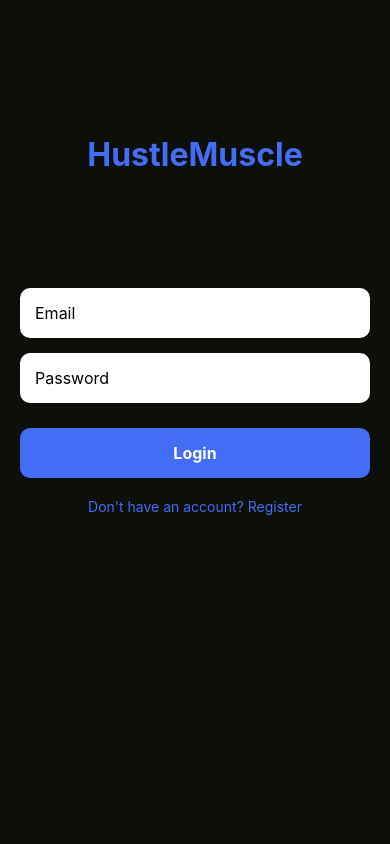
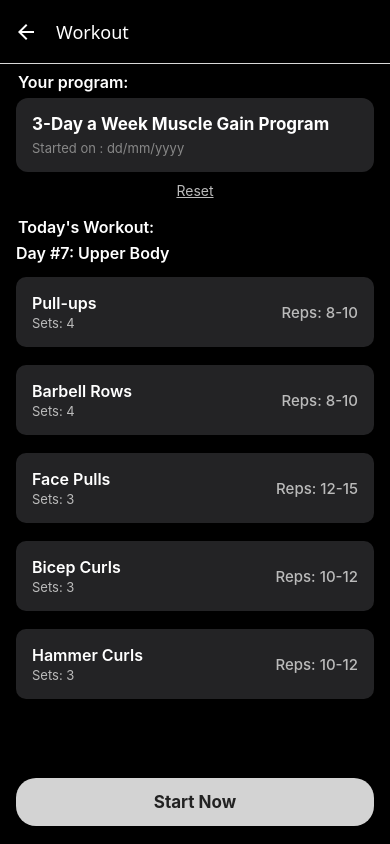
Before and after one commit to finleyparker/hustlemuscle, a React Native app: screen /Workout in a window 390 px wide. Built offline with nearby package versions, Linux system fonts and the light colour scheme.

Commit message:
new workout screen added

```diff
--- a/App.tsx
+++ b/App.tsx
@@ -11,6 +11,7 @@ import WorkoutPlanScreen from './screens/WorkoutPlanScreen';
 import SessionListScreen from './screens/SessionListScreen';
 import WorkoutLogScreen from './screens/WorkoutLogScreen';
 import WorkoutHistoryScreen from './screens/WorkoutHistoryScreen';
+import WorkoutScreen from './screens/WorkoutScreen';
 
 //main app screens
 import AuthScreen from './screens/AuthScreen';
@@ -84,6 +85,7 @@ export default function App() {
                 <Stack.Screen name="Settings" component={SettingsScreen} />
                 <Stack.Screen name="WorkoutCalendar" component={WorkoutCalendarScreen} />
                 <Stack.Screen name="UpdateMetrics" component={UpdateMetricsScreen} />
+                <Stack.Screen name="Workout" component={WorkoutScreen} />
 
 
             </Stack.Navigator>
--- a/screens/HomeScreen.js
+++ b/screens/HomeScreen.js
@@ -155,7 +155,7 @@ const HomeScreen = () => {
       {/* Main Cards */}
       <TouchableOpacity
         style={styles.card}
-        onPress={() => navigation.navigate('WorkoutPlan')}
+        onPress={() => navigation.navigate('Workout')}
       >
         <Image
           source={require('../assets/weights3.jpg')}
--- /dev/null
+++ b/screens/WorkoutScreen.js
@@ -0,0 +1,145 @@
+import React from 'react';
+import { View, Text, StyleSheet, TouchableOpacity, ScrollView, SafeAreaView } from 'react-native';
+import { Ionicons } from '@expo/vector-icons';
+import { useNavigation } from '@react-navigation/native';
+
+const exercises = [
+  { name: 'Pull-ups', sets: 4, reps: '8-10' },
+  { name: 'Barbell Rows', sets: 4, reps: '8-10' },
+  { name: 'Face Pulls', sets: 3, reps: '12-15' },
+  { name: 'Bicep Curls', sets: 3, reps: '10-12' },
+  { name: 'Hammer Curls', sets: 3, reps: '10-12' },
+];
+
+const WorkoutScreen = () => {
+  const navigation = useNavigation();
+
+  return (
+    <SafeAreaView style={styles.safeArea}>
+      <ScrollView contentContainerStyle={styles.container} showsVerticalScrollIndicator={false}>
+        {/* Program Section */}
+        <Text style={styles.heading}>Your program:</Text>
+        <TouchableOpacity style={styles.programBox} onPress={() => navigation.navigate('WorkoutPlan')} activeOpacity={0.85}>
+          <Text style={styles.programName}>3-Day a Week Muscle Gain Program</Text>
+          <Text style={styles.programDate}>Started on : dd/mm/yyyy</Text>
+        </TouchableOpacity>
+        <TouchableOpacity style={styles.resetButton} onPress={() => {/* handle reset */}}>
+          <Text style={styles.resetText}>Reset</Text>
+        </TouchableOpacity>
+        {/* Today's Workout */}
+        <Text style={styles.heading}>Today's Workout:</Text>
+        <Text style={styles.workoutTitle}>Day #7: Upper Body</Text>
+        <View style={styles.exerciseList}>
+          {exercises.map((ex, idx) => (
+            <View key={ex.name} style={styles.exerciseCard}>
+              <View>
+                <Text style={styles.exerciseName}>{ex.name}</Text>
+                <Text style={styles.exerciseSets}>Sets: {ex.sets}</Text>
+              </View>
+              <Text style={styles.exerciseReps}>Reps: {ex.reps}</Text>
+            </View>
+          ))}
+        </View>
+      </ScrollView>
+      <TouchableOpacity style={styles.startButton}>
+        <Text style={styles.startButtonText}>Start Now</Text>
+      </TouchableOpacity>
+    </SafeAreaView>
+  );
+};
+
+const styles = StyleSheet.create({
+  safeArea: {
+    flex: 1,
+    backgroundColor: '#000',
+  },
+  container: {
+    paddingHorizontal: 16,
+    paddingBottom: 32,
+    backgroundColor: '#000',
+  },
+  heading: {
+    color: '#fff',
+    fontSize: 16,
+    fontWeight: '600',
+    marginLeft: 2,
+    marginBottom: 6,
+    marginTop: 8,
+  },
+  programBox: {
+    backgroundColor: '#232325',
+    borderRadius: 12,
+    padding: 16,
+    marginBottom: 8,
+  },
+  programName: {
+    color: '#fff',
+    fontSize: 17,
+    fontWeight: 'bold',
+    marginBottom: 4,
+  },
+  programDate: {
+    color: '#888',
+    fontSize: 13,
+    marginTop: 2,
+  },
+  resetButton: {
+    alignSelf: 'center',
+    marginTop: 2,
+    marginBottom: 10,
+  },
+  resetText: {
+    color: '#bbb',
+    fontSize: 14,
+    textDecorationLine: 'underline',
+  },
+  workoutTitle: {
+    color: '#fff',
+    fontSize: 16,
+    fontWeight: '600',
+    marginBottom: 14,
+  },
+  exerciseList: {
+    gap: 10,
+  },
+  exerciseCard: {
+    backgroundColor: '#232325',
+    borderRadius: 10,
+    flexDirection: 'row',
+    alignItems: 'center',
+    justifyContent: 'space-between',
+    paddingVertical: 16,
+    paddingHorizontal: 16,
+    marginBottom: 8,
+  },
+  exerciseName: {
+    color: '#fff',
+    fontSize: 16,
+    fontWeight: '600',
+  },
+  exerciseSets: {
+    color: '#bbb',
+    fontSize: 13,
+    marginTop: 2,
+  },
+  exerciseReps: {
+    color: '#bbb',
+    fontSize: 15,
+    fontWeight: '500',
+  },
+  startButton: {
+    backgroundColor: '#d3d3d3',
+    borderRadius: 20,
+    marginHorizontal: 16,
+    marginBottom: 18,
+    paddingVertical: 14,
+    alignItems: 'center',
+  },
+  startButtonText: {
+    color: '#222',
+    fontSize: 17,
+    fontWeight: 'bold',
+  },
+});
+
+export default WorkoutScreen;
```
